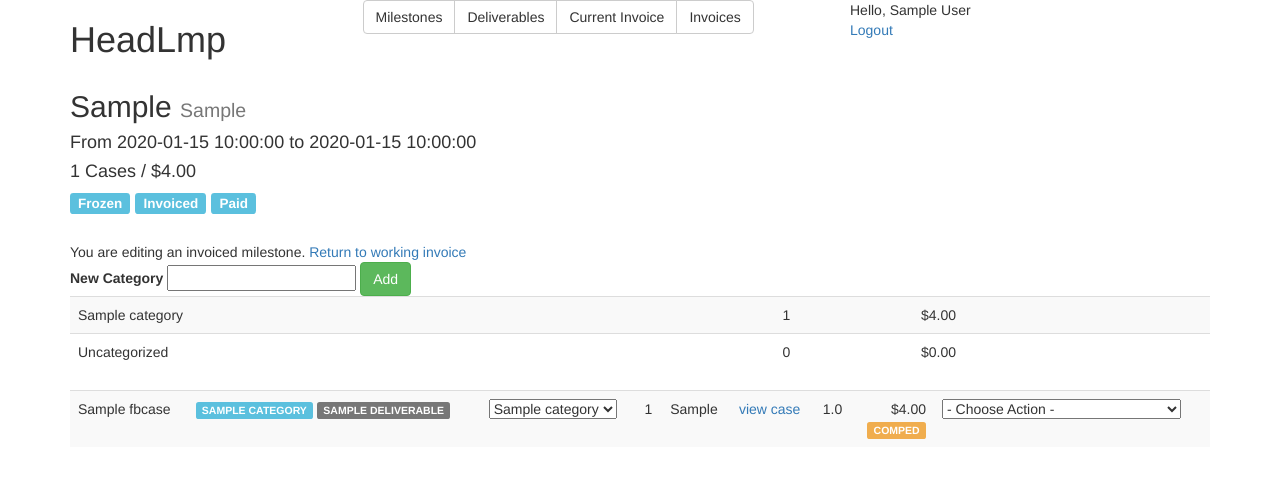
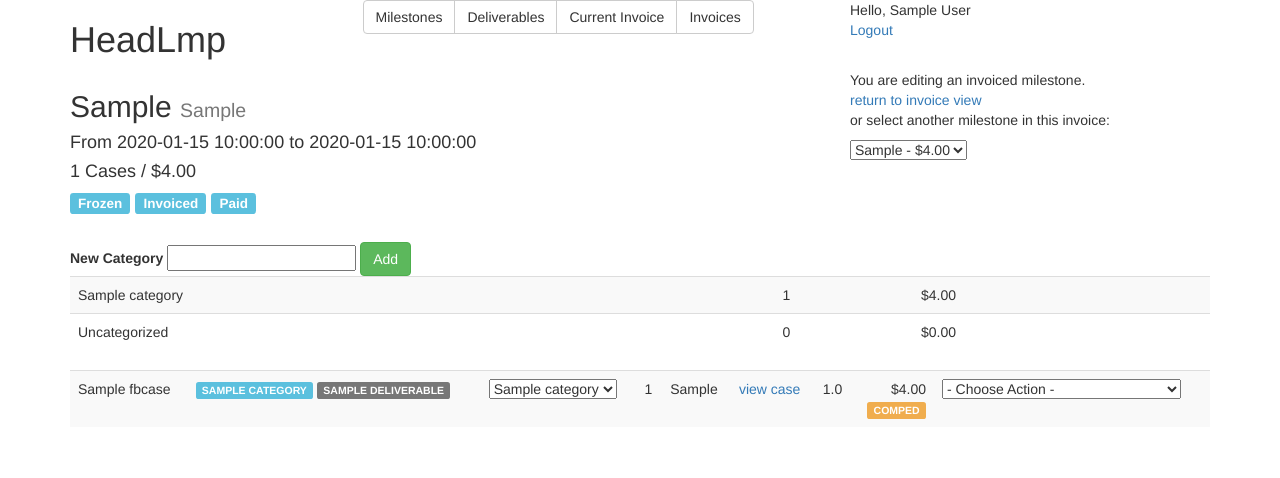
Before and after one commit to tpalko/fogbugz-headlamp, a Flask app: page /invoicing/milestone/1 in a window 1280 px wide. Shown: the top 478 px of the page. Run offline with Flask 2, Linux system fonts and the light colour scheme; a user stored in the database is signed in; tables that the repository leaves empty hold one stand-in row (values such as "Sample post"); parts of the project's set-up code (start-up, migrations or seed data) failed here and were passed over; some libraries are stand-ins or nearby versions.

Commit message:
added milestone select on milestone details page and 'back to invoice' nav as well

```diff
--- a/webapp/invoicing/controllers.py
+++ b/webapp/invoicing/controllers.py
@@ -273,9 +273,15 @@ def milestone_detail(milestone_id):
 		where c.ixfixfor = :ixfixfor \
 		order by c.ixpriority, fuc.fhours desc")).params(ixfixfor=milestone.ixfixfor).all()
 
+	milestones = MilestoneDAO.GetCurrentInvoiceMilestones()
+
+	if milestone.invoice:
+		milestones = MilestoneDAO.GetInvoiceMilestones(milestone.invoice_id)
+
 	#milestone_cases = g.db.query(Case).filter(Case.ixfixfor==milestone.ixfixfor).order_by(Case.fogbugzusercases.fhours, Case.category_id.desc())
 
 	return render_template('invoicing/milestone_detail.html',
+		milestones=milestones,
 		milestone=milestone,
 		categories=categories,
 		open_deliverables=open_deliverables,
--- a/webapp/templates/invoicing/milestone_detail.html
+++ b/webapp/templates/invoicing/milestone_detail.html
@@ -4,7 +4,7 @@
 
 <div class="row">
 
-	<div class="col-md-12">
+	<div class="col-md-8">
 
 		<h2>{{ milestone.sfixfor }} <small><span class="help-text">{{ milestone.project.sproject }}</span></small></h2>
 		<h4>
@@ -18,9 +18,39 @@
 			{% include 'invoicing/_milestone_status_and_buttons.html' %}
 		</div>
 
-		{% if milestone.invoice and milestone.invoice.state == 'working' %}
-		You are editing an invoiced milestone. <a href="{{ url_for('invoicing.invoice', invoice_id=milestone.invoice_id) }}">Return to working invoice</a>
+	</div>
+	<div class="col-md-4">
+
+		{% if milestone.invoice_id %}
+			You are editing an invoiced milestone.
+			<br /><a href="{{ url_for('invoicing.invoice', invoice_id=milestone.invoice_id) }}">return to invoice view</a>
+			<p>
+				or select another milestone in this invoice:
+		{% else %}
+			You are editing a milestone in the "default working invoice". (milestone is frozen, as yet not-invoiced)
+			<br /><a href="{{ url_for('invoicing.invoice') }}">return to default working invoice</a>
+			<p>
+				or select another milestone in the default working invoice:
 		{% endif %}
+
+		{% if milestones %}
+		<form method="GET" action="{{ url_for('invoicing.milestone_detail', milestone_id=0) }}">
+			<select onchange="document.location = $(this).closest('form').attr('action').replace(/0/, this.value);">
+				{% for m in milestones %}
+					<option value="{{m.id}}" {% if m.id == milestone.id %}selected{% endif %}>{{ m.sfixfor }} - ${{ '%0.2f' % m.cost() }}</option>
+				{% endfor %}
+			</select>
+		</form>
+		{% endif %}
+		</p>
+
+
+	</div>
+
+</div>
+
+<div class="row">
+	<div class="col-md-12">
 
 		<form method="post" action="{{ url_for('invoicing.category_create', milestone_id=milestone.id) }}">
 
```
